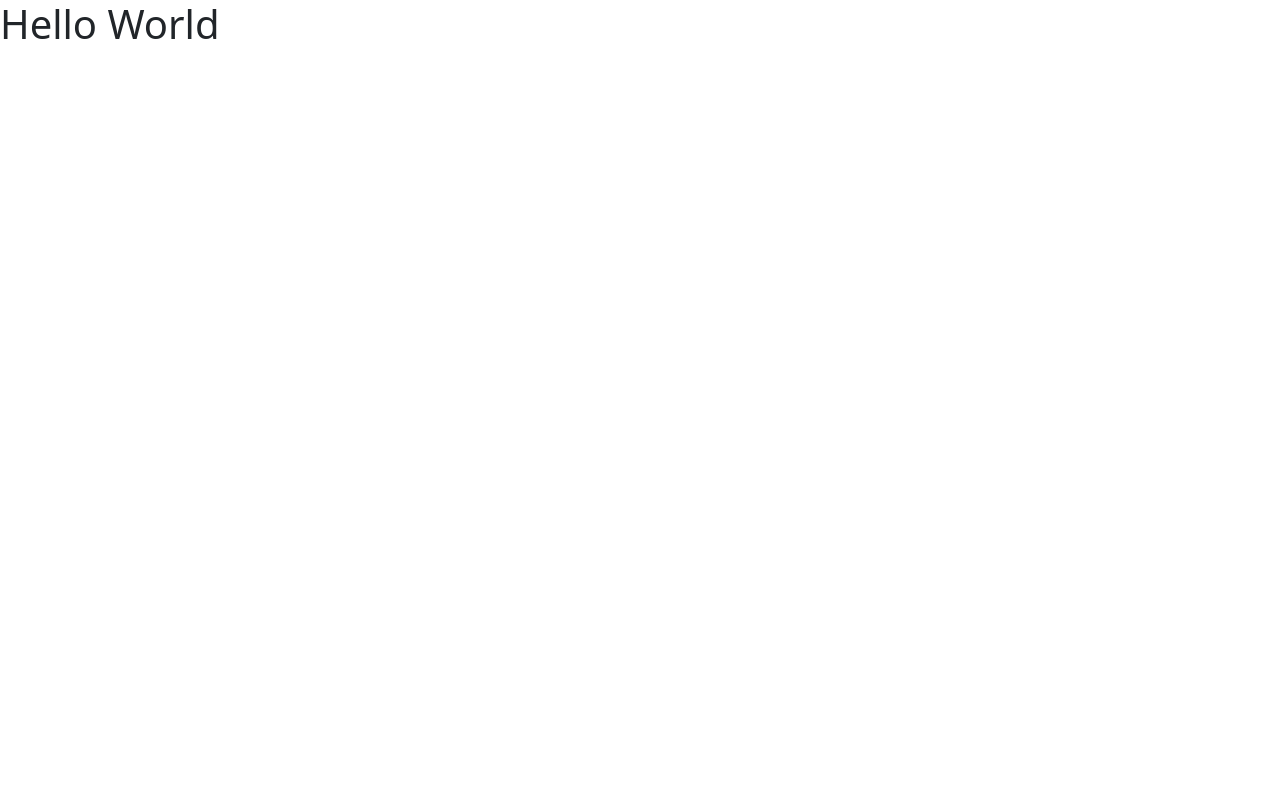
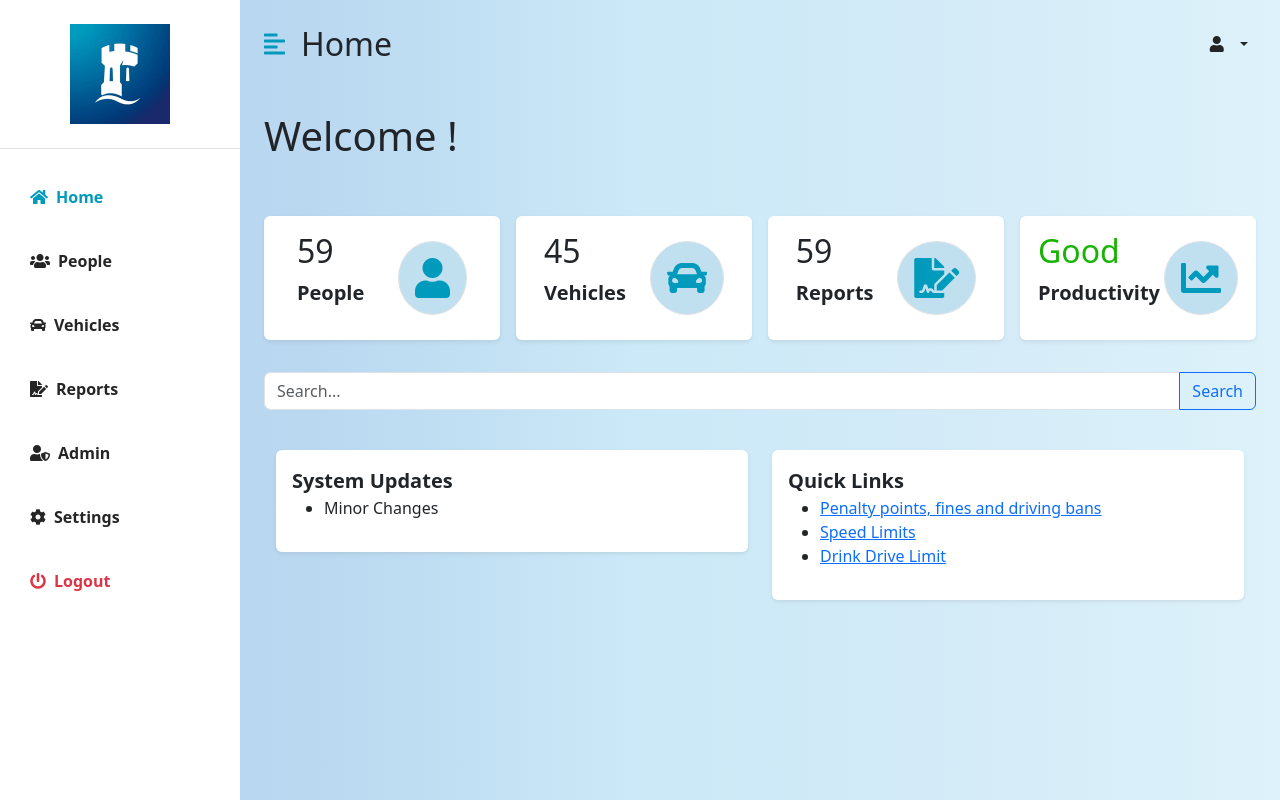
Before and after one commit to munmar/traffic_police, a Django app: page /dashboard/ in a window 1280 px wide. Before the commit the page is almost empty. Run offline with Django 4.2, Linux system fonts and the light colour scheme.

Commit message:
Minor Changes: - home page updated - Navbars updated - urls and views fixed

```diff
--- /dev/null
+++ b/dashboard/static/css/base.css
@@ -0,0 +1,100 @@
+:root {
+  --main-bg-color: #9dbff1;
+  --main-text-color: #009ABC;
+  --second-text-color: #252525;
+  --second-bg-color: #c1e0ef;
+  --third-text-color: #18b403;
+}
+
+.primary-text {
+  color: var(--main-text-color);
+}
+
+.second-text {
+  color: var(--second-text-color);
+}
+
+.primary-bg {
+  background-color: var(--main-bg-color);
+}
+
+.secondary-bg {
+  background-color: var(--second-bg-color);
+}
+
+.third-text {
+  color: var(--third-text-color);
+}
+
+.rounded-full {
+  border-radius: 100%;
+}
+
+#wrapper {
+  overflow-x: hidden;
+  background-image: linear-gradient(
+    to right,
+    #bad5f3,
+    #bad8f0,
+    #cbe9f7,
+    #d4ebf8,
+    #ddf2fa
+  );
+}
+
+#sidebar-wrapper {
+  min-height: 100vh;
+  margin-left: -15rem;
+  -webkit-transition: margin 0.25s ease-out;
+  -moz-transition: margin 0.25s ease-out;
+  -o-transition: margin 0.25s ease-out;
+  transition: margin 0.25s ease-out;
+}
+
+#sidebar-wrapper .sidebar-heading {
+  padding: 0.875rem 1.25rem;
+  font-size: 1.2rem;
+}
+
+#sidebar-wrapper .list-group {
+  width: 15rem;
+}
+
+#page-content-wrapper {
+  min-width: 100vw;
+}
+
+#wrapper.toggled #sidebar-wrapper {
+  margin-left: 0;
+}
+
+#menu-toggle {
+  cursor: pointer;
+}
+
+.list-group-item {
+  border: none;
+  padding: 20px 30px;
+}
+
+.list-group-item.active {
+  background-color: transparent;
+  color: var(--main-text-color);
+  font-weight: bold;
+  border: none;
+}
+
+@media (min-width: 768px) {
+  #sidebar-wrapper {
+    margin-left: 0;
+  }
+
+  #page-content-wrapper {
+    min-width: 0;
+    width: 100%;
+  }
+
+  #wrapper.toggled #sidebar-wrapper {
+    margin-left: -15rem;
+  }
+}
--- /dev/null
+++ b/dashboard/static/js/nav.js
@@ -0,0 +1,6 @@
+var el = document.getElementById("wrapper");
+  var toggleButton = document.getElementById("menu-toggle");
+
+  toggleButton.onclick = function () {
+      el.classList.toggle("toggled");
+  };
--- a/dashboard/templates/dashboard/base.html
+++ b/dashboard/templates/dashboard/base.html
@@ -1,3 +1,4 @@
+{% load static %}
 <!DOCTYPE html>
 <html lang="en">
 <head>
@@ -5,11 +6,27 @@
   <meta name="viewport" content="width=device-width, initial-scale=1.0">
   <link href="https://cdn.jsdelivr.net/npm/bootstrap@5.3.2/dist/css/bootstrap.min.css" rel="stylesheet" integrity="sha384-T3c6CoIi6uLrA9TneNEoa7RxnatzjcDSCmG1MXxSR1GAsXEV/Dwwykc2MPK8M2HN" crossorigin="anonymous">
   <script src="https://cdn.jsdelivr.net/npm/bootstrap@5.3.2/dist/js/bootstrap.bundle.min.js" integrity="sha384-C6RzsynM9kWDrMNeT87bh95OGNyZPhcTNXj1NW7RuBCsyN/o0jlpcV8Qyq46cDfL" crossorigin="anonymous"></script>
+  <link rel="stylesheet" href="https://cdnjs.cloudflare.com/ajax/libs/font-awesome/5.15.3/css/all.min.css" />
+  <link href="{% static 'css/base.css' %}" rel="stylesheet">
+
   <title>TPDB Database</title>
 </head>
 <body>
-  {% block content %}
+  <div class="d-flex" id="wrapper">
+    <!-- Side Nav-->
+    {% include 'dashboard/navbar_side.html' %}
+    <div id="page-content-wrapper">
+      <!-- Top Nav -->
+      {% include 'dashboard/navbar_top.html' %}
 
-  {%  endblock %}
+      <!-- Main Content -->
+      <div class="container-fluid px-4">
+        {% block content %}
+        {% endblock %}
+      </div>
+    </div>
+  </div>
+
+  <script src="{% static 'js/nav.js' %}"></script>
 </body>
 </html>
--- a/dashboard/templates/dashboard/dashboard.html
+++ /dev/null
@@ -1,4 +0,0 @@
-{% extends 'dashboard/base.html' %}
-{% block content %}
-  <h1>Hello World</h1>
-{% endblock %}
--- /dev/null
+++ b/dashboard/templates/dashboard/home.html
@@ -0,0 +1,90 @@
+{% extends 'dashboard/base.html' %}
+
+{% block content %}
+<br>
+<h1> Welcome {{ request.user.username }}!</h1>
+<br>
+<div class="row g-3 my-2">
+  <div class="col-md-3">
+      <div class="p-3 bg-white shadow-sm d-flex justify-content-around align-items-center rounded">
+          <div>
+              <h3 class="fs-2">59</h3>
+              <p class="fs-5 fw-bold">People</p>
+          </div>
+          <i class="fas fa-user fs-1 primary-text border rounded-full secondary-bg p-3"></i>
+      </div>
+  </div>
+
+  <div class="col-md-3">
+      <div class="p-3 bg-white shadow-sm d-flex justify-content-around align-items-center rounded">
+          <div>
+              <h3 class="fs-2">45</h3>
+              <p class="fs-5 fw-bold">Vehicles</p>
+          </div>
+          <i class="fas fa-car fs-1 primary-text border rounded-full secondary-bg p-3"></i>
+      </div>
+  </div>
+
+  <div class="col-md-3">
+      <div class="p-3 bg-white shadow-sm d-flex justify-content-around align-items-center rounded">
+          <div>
+              <h3 class="fs-2">59</h3>
+              <p class="fs-5 fw-bold">Reports</p>
+          </div>
+          <i class="fas fa-file-signature fs-1 primary-text border rounded-full secondary-bg p-3"></i>
+      </div>
+  </div>
+
+  <div class="col-md-3">
+      <div class="p-3 bg-white shadow-sm d-flex justify-content-around align-items-center rounded">
+          <div>
+              <h3 class="fs-2 third-text">Good</h3>
+              <p class="fs-5 fw-bold">Productivity</p>
+          </div>
+          <i class="fas fa-chart-line fs-1 primary-text border rounded-full secondary-bg p-3"></i>
+      </div>
+  </div>
+</div>
+<br>
+<div class="input-group mb-3">
+  <input type="text" id="searchInput" class="form-control" placeholder="Search...">
+  <button class="btn btn-outline-primary" type="button" id="button-addon2">Search</button>
+</div>
+<br>
+<div class="container">
+
+  <div class="row">
+    <div class="col">
+      <div class="p-3 bg-white shadow-sm rounded">
+        <div class="fs-5 fw-bold">System Updates</div>
+        <ul>
+          <li>Minor Changes</li>
+        </ul>
+      </div>
+    </div>
+    <div class="col">
+      <div class="p-3 bg-white shadow-sm rounded">
+        <div class="fs-5 fw-bold">Quick Links</div>
+        <ul>
+          <li>
+            <a href="https://www.gov.uk/browse/driving/penalty-points-fines-bans" target="_blank">
+              Penalty points, fines and driving bans
+            </a>
+          </li>
+          <li>
+            <a href="https://www.gov.uk/speed-limits" target="_blank">
+              Speed Limits
+            </a>
+          </li>
+          <li>
+            <a href="https://www.gov.uk/drink-drive-limit" target="_blank">
+              Drink Drive Limit
+            </a>
+          </li>
+        </ul>
+      </div>
+    </div>
+  </div>
+
+</div>
+{% endblock %}
--- /dev/null
+++ b/dashboard/templates/dashboard/navbar_side.html
@@ -0,0 +1,25 @@
+{% load static %}
+
+<!-- START SIDE NAV -->
+<div class="bg-white" id="sidebar-wrapper">
+    <div class="sidebar-heading text-center py-4 primary-text fs-4 fw-bold text-uppercase border-bottom">
+        <img src="{% static 'img/nottingham.png' %}" height="100" width="100" alt="logo">
+    </div>
+    <div class="list-group list-group-flush my-3">
+        <a href="#" class="list-group-item list-group-item-action bg-transparent second-text active"><i
+                class="fas fa-home me-2"></i>Home</a>
+        <a href="#" class="list-group-item list-group-item-action bg-transparent second-text fw-bold"><i
+                class="fas fa-users me-2"></i>People</a>
+        <a href="#" class="list-group-item list-group-item-action bg-transparent second-text fw-bold"><i
+                class="fas fa-car me-2"></i>Vehicles</a>
+        <a href="#" class="list-group-item list-group-item-action bg-transparent second-text fw-bold"><i
+                class="fas fa-file-signature me-2"></i>Reports</a>
+        <a href="#" class="list-group-item list-group-item-action bg-transparent second-text fw-bold"><i
+                class="fas fa-user-shield me-2"></i>Admin</a>
+        <a href="#" class="list-group-item list-group-item-action bg-transparent second-text fw-bold"><i
+                class="fas fa-cog me-2"></i>Settings</a>
+        <a href="#" class="list-group-item list-group-item-action bg-transparent text-danger fw-bold"><i
+                class="fas fa-power-off me-2"></i>Logout</a>
+    </div>
+</div>
+<!-- END SIDE NAV -->
--- /dev/null
+++ b/dashboard/templates/dashboard/navbar_top.html
@@ -0,0 +1,32 @@
+{% load static %}
+
+<!-- START TOP NAV -->
+<nav class="navbar navbar-expand-lg navbar-light bg-transparent py-4 px-4">
+  <div class="d-flex align-items-center">
+      <i class="fas fa-align-left primary-text fs-4 me-3" id="menu-toggle"></i>
+      <h2 class="fs-2 m-0">Home</h2>
+  </div>
+
+  <button class="navbar-toggler" type="button" data-bs-toggle="collapse"
+      data-bs-target="#navbarSupportedContent" aria-controls="navbarSupportedContent"
+      aria-expanded="false" aria-label="Toggle navigation">
+      <span class="navbar-toggler-icon"></span>
+  </button>
+
+  <div class="collapse navbar-collapse" id="navbarSupportedContent">
+      <ul class="navbar-nav ms-auto mb-2 mb-lg-0">
+          <li class="nav-item dropdown">
+              <a class="nav-link dropdown-toggle second-text fw-bold" href="#" id="navbarDropdown"
+                  role="button" data-bs-toggle="dropdown" aria-expanded="false">
+                  <i class="fas fa-user me-2"></i>{{ request.user.username }}
+              </a>
+              <ul class="dropdown-menu" aria-labelledby="navbarDropdown">
+                  <li><a class="dropdown-item" href="#">Profile</a></li>
+                  <li><a class="dropdown-item" href="#">Settings</a></li>
+                  <li><a class="dropdown-item" href="#">Logout</a></li>
+              </ul>
+          </li>
+      </ul>
+  </div>
+</nav>
+<!-- END TOP NAV -->
--- a/dashboard/urls.py
+++ b/dashboard/urls.py
@@ -2,5 +2,5 @@
 from . import views
 
 urlpatterns = [
-  path('dashboard/', views.dashboard, name='dashboard')
+  path('dashboard/', views.dashboard, name='home')
 ]
--- a/dashboard/views.py
+++ b/dashboard/views.py
@@ -2,4 +2,4 @@
 
 # Create your views here.
 def dashboard(request):
-  return render(request, 'dashboard/dashboard.html', {})
+  return render(request, 'dashboard/home.html', {})
--- a/members/views.py
+++ b/members/views.py
@@ -11,7 +11,7 @@
     if user is not None:
       login(request, user)
       # Redirect to a success page.
-      return redirect('dashboard')
+      return redirect('home')
     else:
       messages.success(request, ("There was an error logging in. Please try again..."))
       return redirect('login')
```
Also changed, not shown: members/templates/authentication/login.html (+12 -4 lines), dashboard/static/img/nottingham.png (added), dashboard/templates/dashboard/navbar.html (deleted).
